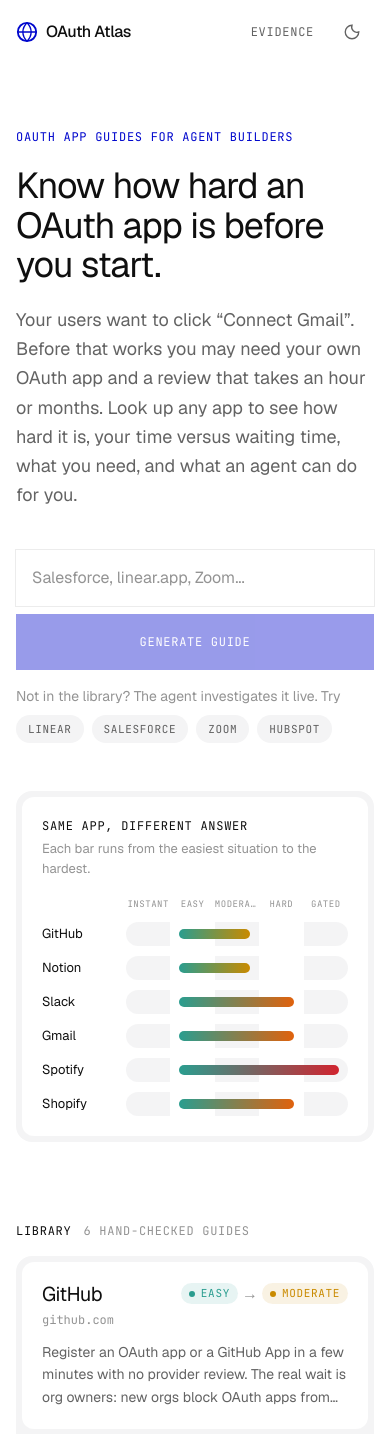
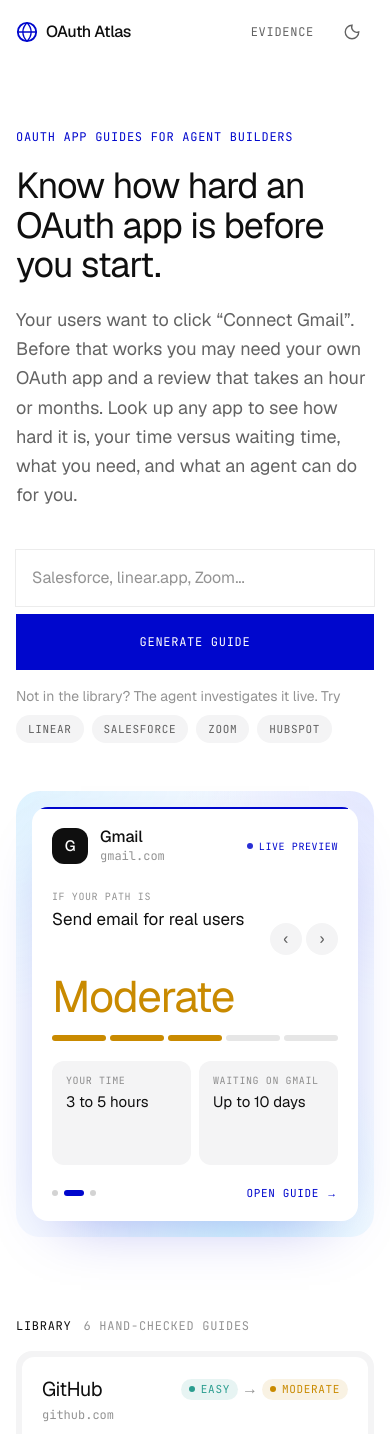
Before and after one commit to mdayan8/oauth-atlas, a Next.js app: page / in a window 390 px wide. Shown: the top 1434 px of the page. Built offline with nearby package versions, Linux system fonts and the light colour scheme.

Commit message:
Home: replace the chart with a self-playing path preview; fix mobile overflow and disabled button
Co-Authored-By: Claude Opus 5.5 <noreply@anthropic.com>

```diff
--- a/app/globals.css
+++ b/app/globals.css
@@ -165,15 +165,17 @@ body {
   animation-delay: 0ms;
 }
 
-@keyframes grow {
+/* Progress under the active app tab in the home preview; matches its 4.2s rotation. */
+@keyframes tick {
   from {
-    transform: translateY(-50%) scaleX(0);
+    width: 0;
+  }
+  to {
+    width: 100%;
   }
 }
-.grow-bar {
-  transform-origin: left center;
-  animation: grow 700ms cubic-bezier(0.2, 0.7, 0.2, 1) both;
-  transition: height 150ms;
+.tick {
+  animation: tick 4200ms linear both;
 }
 
 @keyframes shimmer {
@@ -196,7 +198,7 @@ body {
   .build > *,
   .rows > *,
   .shimmer,
-  .grow-bar {
+  .tick {
     animation: none;
   }
 }
--- a/app/page.tsx
+++ b/app/page.tsx
@@ -1,6 +1,6 @@
 import Library, { type Card } from "@/components/Library";
 import { GUIDES } from "@/lib/guides";
-import { difficultyIndex } from "@/lib/situation";
+import { defaultSituation, difficultyIndex, pickVerdict } from "@/lib/situation";
 
 const POINTS = [
   ["Answer first, then one step at a time", "How hard, how long, what you need and who does what, shaped to your situation. Then a path where only your next step is open."],
@@ -23,6 +23,12 @@ export default function Home() {
       waiting: base.waiting,
       managed: g.skip.composioManaged,
       sources: g.sources.length,
+      // Each real route through setup with the verdict it gets: the "same app, different answer" preview.
+      routes: g.paths.flatMap((p) => {
+        const base = defaultSituation(g);
+        const v = pickVerdict(g.verdicts, { ...base, ...p.set, needs: p.set.needs ?? base.needs });
+        return v ? [{ label: p.label, difficulty: v.difficulty, handsOn: v.handsOn, waiting: v.waiting }] : [];
+      }),
     };
   });
 
--- a/components/AppSearch.tsx
+++ b/components/AppSearch.tsx
@@ -19,6 +19,7 @@ export default function AppSearch({
       onSubmit={(e) => {
         e.preventDefault();
         if (v.trim()) onSubmit(v.trim());
+        else document.getElementById("app")?.focus();
       }}
       className={`flex w-full flex-col gap-2 sm:flex-row ${compact ? "" : "sm:gap-0"}`}
     >
@@ -41,8 +42,7 @@ export default function AppSearch({
       />
       <button
         type="submit"
-        className={`label shrink-0 bg-accent px-6 text-on-accent transition-opacity hover:opacity-90 disabled:opacity-40 ${compact ? "h-11" : "h-14"}`}
-        disabled={!v.trim()}
+        className={`label shrink-0 bg-accent px-6 text-on-accent transition-opacity hover:opacity-90 ${compact ? "h-11" : "h-14"}`}
       >
         Generate guide
       </button>
--- a/components/Library.tsx
+++ b/components/Library.tsx
@@ -2,8 +2,9 @@
 
 import Link from "next/link";
 import { useRouter } from "next/navigation";
-import { useState } from "react";
+import { useEffect, useState } from "react";
 import type { Difficulty } from "@/lib/schema";
+import { DIFFICULTY_LABEL } from "@/lib/share";
 import { difficultyIndex } from "@/lib/situation";
 import AppSearch from "./AppSearch";
 import { DIFF_COLOR, DifficultyPill, Pill } from "./ui";
@@ -19,6 +20,7 @@ export type Card = {
   waiting: string;
   managed: string;
   sources: number;
+  routes: { label: string; difficulty: Difficulty; handsOn: string; waiting: string }[];
 };
 
 const TRY = ["Linear", "Salesforce", "Zoom", "HubSpot"];
@@ -36,7 +38,7 @@ export default function Library({ cards, hero }: { cards: Card[]; hero: React.Re
 
   return (
     <>
-      <div className="grid gap-12 lg:grid-cols-[minmax(0,1fr)_420px] lg:items-end">
+      <div className="grid grid-cols-1 gap-12 lg:grid-cols-[minmax(0,1fr)_420px] lg:items-end">
         <div>
           {hero}
           <div className="mt-10 max-w-2xl">
@@ -107,44 +109,112 @@ export default function Library({ cards, hero }: { cards: Card[]; hero: React.Re
   );
 }
 
-// The core insight in one picture: the same app can be easy or gated depending on who you are and what you ask for.
+// The core insight, playing by itself: one app, one route at a time, the verdict re-shaping as it goes.
+// It steps through each app's real routes, then moves to the next app. Hover to pause.
 function Spectrum({ cards }: { cards: Card[] }) {
-  const cols = ["Instant", "Easy", "Moderate", "Hard", "Gated"];
+  const apps = cards.filter((c) => c.routes.length > 1);
+  const start = Math.max(0, apps.findIndex((c) => c.slug === "gmail"));
+  const [pos, setPos] = useState({ app: start, route: 0 });
+  const [paused, setPaused] = useState(false);
+  const STEP = 3200;
+  useEffect(() => {
+    if (paused || !apps.length) return;
+    const t = setTimeout(() => {
+      setPos(({ app, route }) => (route + 1 < apps[app].routes.length ? { app, route: route + 1 } : { app: (app + 1) % apps.length, route: 0 }));
+    }, STEP);
+    return () => clearTimeout(t);
+  }, [paused, pos, apps]);
+  const c = apps[pos.app];
+  if (!c) return null;
+  const r = c.routes[pos.route];
+  const d = difficultyIndex(r.difficulty);
+  const go = (delta: number) => setPos(({ app, route }) => ({ app, route: (route + delta + c.routes.length) % c.routes.length }));
+
   return (
-    <div className="rounded-2xl bg-card p-1.5">
-      <div className="rounded-xl bg-row p-5">
-        <p className="label text-ink">Same app, different answer</p>
-        <p className="mt-1 text-[13px] text-ink-3">Each bar runs from the easiest situation to the hardest.</p>
-        <div className="mt-5 grid grid-cols-[72px_minmax(0,1fr)] gap-x-3 gap-y-2.5">
-          <span />
-          <div className="grid grid-cols-5">
-            {cols.map((c) => (
-              <span key={c} className="label truncate text-center !text-[9px] text-ink-3">
-                {c}
-              </span>
+    <div className="ice min-w-0 rounded-3xl p-4 sm:p-6" onMouseEnter={() => setPaused(true)} onMouseLeave={() => setPaused(false)}>
+      <div className="relative overflow-hidden rounded-2xl bg-row p-5 shadow-[0_24px_60px_-28px_rgba(0,7,205,0.35)] sm:p-6">
+        {!paused && <span key={`${pos.app}-${pos.route}`} className="tick absolute left-0 top-0 h-0.5 bg-accent" style={{ animationDuration: `${STEP}ms` }} />}
+
+        <div className="flex items-center gap-3">
+          <span className="grid h-9 w-9 place-items-center rounded-xl bg-ink text-[15px] font-medium text-bg">{c.name[0]}</span>
+          <span className="min-w-0 flex-1">
+            <span className="block text-[16px] font-medium leading-tight">{c.name}</span>
+            <span className="block font-mono text-[12px] text-ink-3">{c.domain}</span>
+          </span>
+          <span className="label flex items-center gap-1.5 !text-[10px] text-accent">
+            <span className={`h-1.5 w-1.5 rounded-full bg-accent ${paused ? "" : "pulse-dot"}`} />
+            Live preview
+          </span>
+        </div>
+
+        <div className="mt-6 flex items-end justify-between gap-3">
+          <div className="min-w-0">
+            <p className="label !text-[10px] text-ink-3">If your path is</p>
+            <p key={r.label} className="rise mt-1 min-h-[2.75em] text-[17px] leading-snug">{r.label}</p>
+          </div>
+          <div className="flex shrink-0 items-center gap-1">
+            <button type="button" onClick={() => go(-1)} aria-label="Previous path" className="grid h-8 w-8 place-items-center rounded-full bg-card text-ink-2 hover:text-ink">
+              ‹
+            </button>
+            <button type="button" onClick={() => go(1)} aria-label="Next path" className="grid h-8 w-8 place-items-center rounded-full bg-card text-ink-2 hover:text-ink">
+              ›
+            </button>
+          </div>
+        </div>
+
+        <p key={r.label + "d"} className="rise mt-5 text-[44px] leading-none tracking-[-1.1px]" style={{ color: DIFF_COLOR[r.difficulty] }}>
+          {DIFFICULTY_LABEL[r.difficulty]}
+        </p>
+        <div className="mt-4 flex gap-1" aria-hidden>
+          {[0, 1, 2, 3, 4].map((k) => (
+            <span
+              key={k}
+              className="h-1.5 flex-1 rounded-full transition-colors duration-500"
+              style={{ background: k <= d ? DIFF_COLOR[r.difficulty] : "color-mix(in srgb, var(--ink) 10%, transparent)", transitionDelay: `${k * 60}ms` }}
+            />
+          ))}
+        </div>
+
+        <div key={r.label + "t"} className="rise mt-5 grid grid-cols-2 gap-2">
+          <div className="min-h-[104px] rounded-xl bg-card px-3.5 py-3">
+            <p className="label !text-[10px] text-ink-3">Your time</p>
+            <p className="mt-1 text-[15px] leading-snug">{r.handsOn}</p>
+          </div>
+          <div className="min-h-[104px] rounded-xl bg-card px-3.5 py-3">
+            <p className="label !text-[10px] text-ink-3">Waiting on {c.name}</p>
+            <p className="mt-1 text-[15px] leading-snug">{r.waiting}</p>
+          </div>
+        </div>
+
+        <div className="mt-5 flex items-center justify-between gap-3">
+          <span className="flex gap-1.5" aria-label={`Path ${pos.route + 1} of ${c.routes.length}`}>
+            {c.routes.map((x, k) => (
+              <button
+                key={x.label}
+                type="button"
+                onClick={() => setPos({ app: pos.app, route: k })}
+                aria-label={x.label}
+                className={`h-1.5 rounded-full transition-all ${k === pos.route ? "w-5 bg-accent" : "w-1.5 bg-[color-mix(in_srgb,var(--ink)_18%,transparent)]"}`}
+              />
             ))}
-          </div>
-          {cards.map((c, i) => {
-            const a = difficultyIndex(c.min);
-            const b = difficultyIndex(c.max);
-            return (
-              <Link key={c.slug} href={`/guide/${c.slug}`} className="group contents">
-                <span className="truncate text-[13px] leading-6 group-hover:text-accent">{c.name}</span>
-                <span className="relative h-6 rounded-full bg-[repeating-linear-gradient(90deg,var(--card)_0_20%,transparent_20%_40%)]">
-                  <span
-                    className="grow-bar absolute top-1/2 h-2.5 -translate-y-1/2 rounded-full group-hover:h-3.5"
-                    style={{
-                      left: `${a * 20 + 4}%`,
-                      width: `${(b - a) * 20 + 12}%`,
-                      background: `linear-gradient(90deg, ${DIFF_COLOR[c.min]}, ${DIFF_COLOR[c.max]})`,
-                      animationDelay: `${200 + i * 90}ms`,
-                    }}
-                  />
-                </span>
-              </Link>
-            );
-          })}
+          </span>
+          <Link href={`/guide/${c.slug}`} className="label !text-[11px] text-accent hover:opacity-80">
+            Open guide →
+          </Link>
         </div>
+      </div>
+
+      <div className="mt-4 hidden flex-wrap items-center justify-center gap-y-2 sm:flex">
+        {apps.map((x, k) => (
+          <button
+            key={x.slug}
+            type="button"
+            onClick={() => setPos({ app: k, route: 0 })}
+            className={`label rounded-full px-2 py-1 !text-[10px] !tracking-[0.03em] transition-colors ${k === pos.app ? "bg-row text-ink" : "text-ink-3 hover:text-ink"}`}
+          >
+            {x.name}
+          </button>
+        ))}
       </div>
     </div>
   );
```
Also changed, not shown: 1 other file (tests, documents, lock files or other folders).
